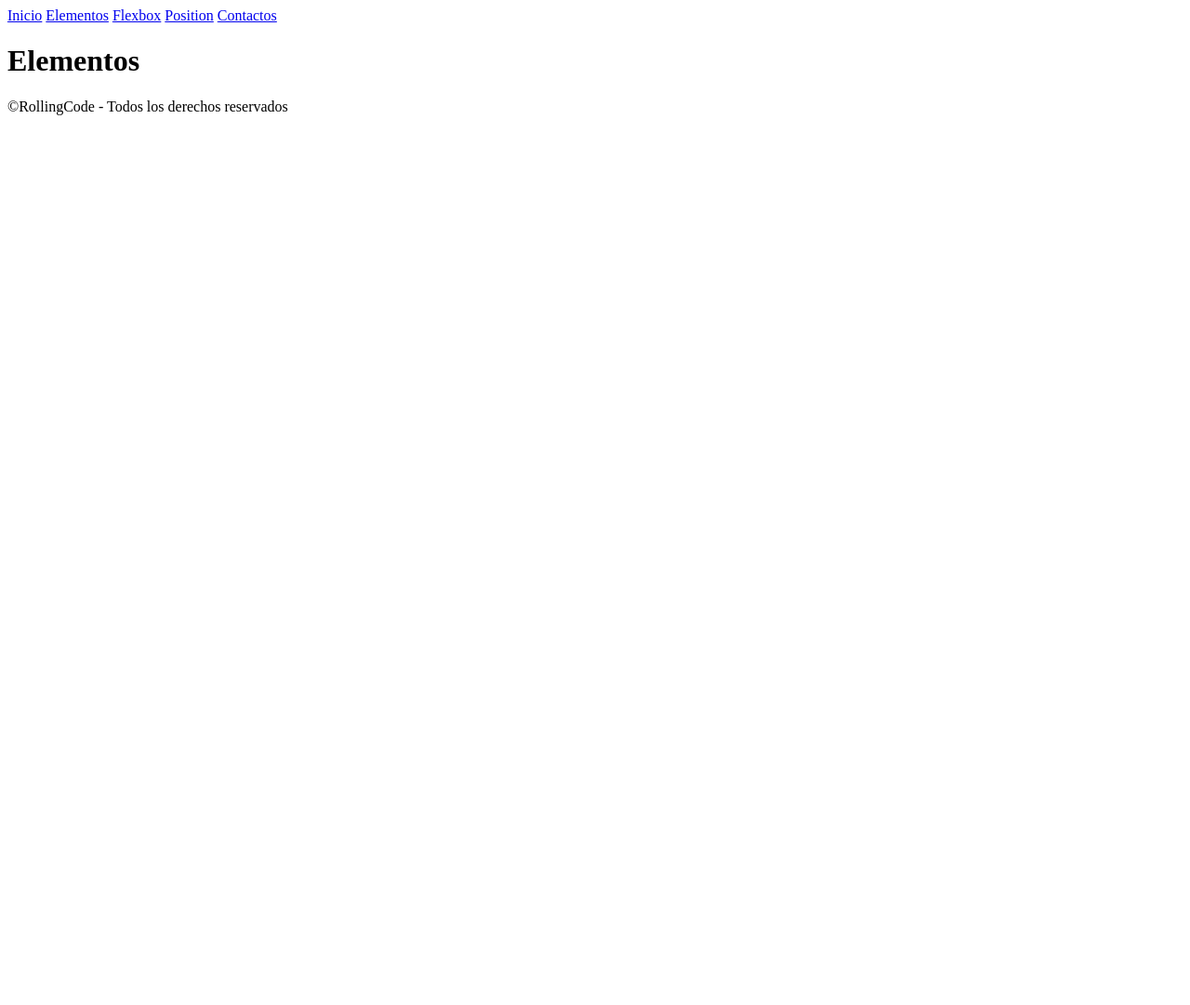
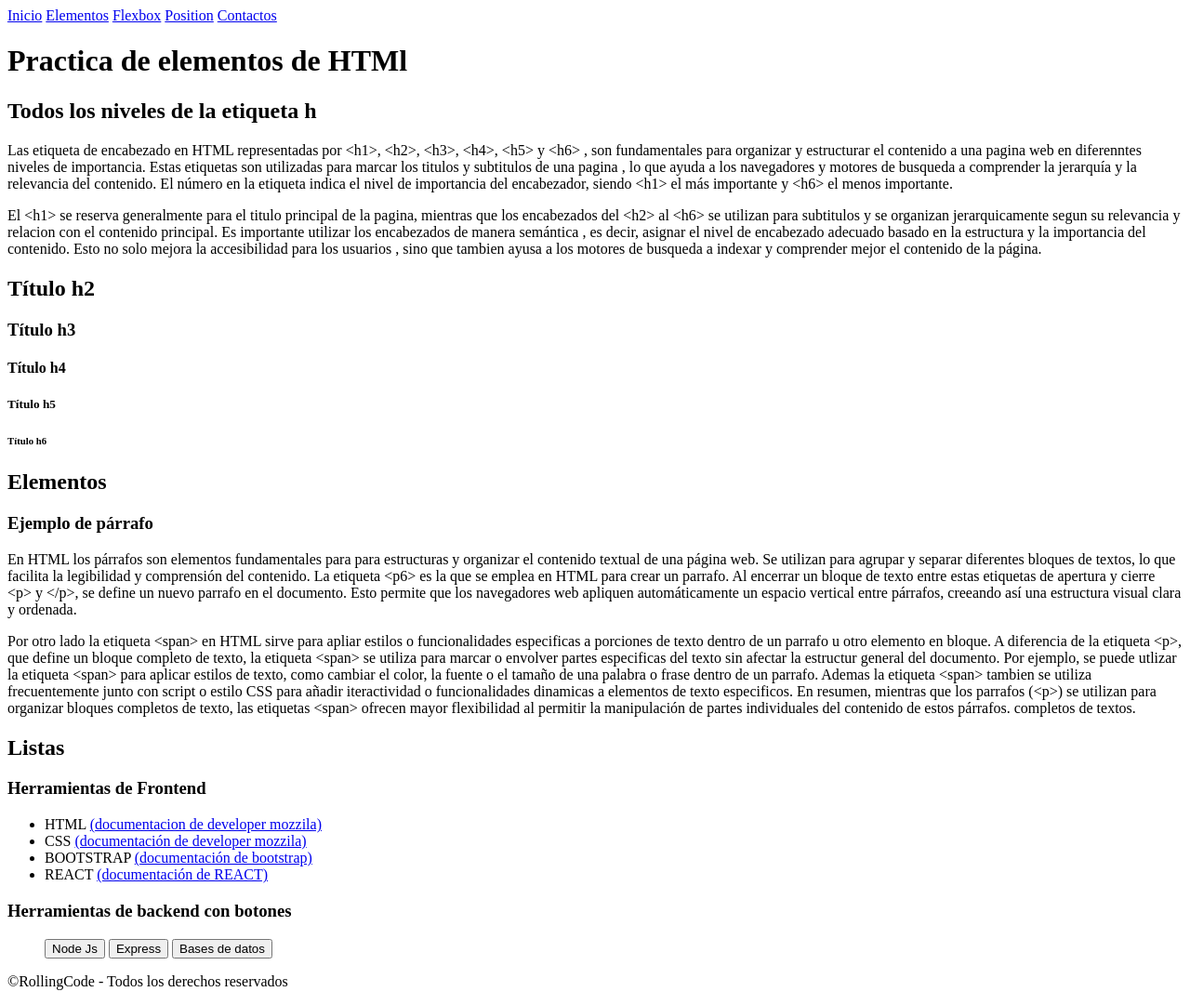
Before and after one commit to marvi2011/proyecto-01-rolling, a plain HTML site: page pages/elementos.html in a window 1280 px wide. Shown: the whole page at 93% size. Before the commit the page ends 800 px from the top, so only its background shows below. Drawn offline with Linux system fonts and the light colour scheme.

Commit message:
agregué toda la info de la pagina

```diff
--- a/pages/elementos.html
+++ b/pages/elementos.html
@@ -13,7 +13,7 @@
     />
     <meta name="author" content="Victoria Gramajo" />
     <link rel="icon" href="../img/logo-3.jpg" />
-    <link rel="stylesheet" href="../css/style.css">
+    <link rel="stylesheet" href="../css/style.css" />
     <title>Mi primer web</title>
   </head>
   <body>
@@ -27,10 +27,100 @@
       </nav>
     </header>
     <main>
-        <h1>Elementos</h1>
+      <h1>Practica de elementos de HTMl</h1>
+      <h2>Todos los niveles de la etiqueta <b>h</b></h2>
+      <p>
+        Las etiqueta de encabezado en HTML representadas por &lt;h1&gt;,
+        &lt;h2&gt;, &lt;h3&gt;, &lt;h4&gt;, &lt;h5&gt; y &lt;h6&gt; , son
+        fundamentales para organizar y estructurar el contenido a una pagina web
+        en diferenntes niveles de importancia. Estas etiquetas son utilizadas
+        para marcar los titulos y subtitulos de una pagina , lo que ayuda a los
+        navegadores y motores de busqueda a comprender la jerarquía y la
+        relevancia del contenido. El número en la etiqueta indica el nivel de
+        importancia del encabezador, siendo &lt;h1&gt; el más importante y
+        &lt;h6&gt; el menos importante.
+      </p>
+      <p>
+        El &lt;h1&gt; se reserva generalmente para el titulo principal de la
+        pagina, mientras que los encabezados del &lt;h2&gt; al &lt;h6&gt; se
+        utilizan para subtitulos y se organizan jerarquicamente segun su
+        relevancia y relacion con el contenido principal. Es importante utilizar
+        los encabezados de manera semántica , es decir, asignar el nivel de
+        encabezado adecuado basado en la estructura y la importancia del
+        contenido. Esto no solo mejora la accesibilidad para los usuarios , sino
+        que tambien ayusa a los motores de busqueda a indexar y comprender mejor
+        el contenido de la página.
+      </p>
+      <h2>Título h2</h2>
+      <h3>Título h3</h3>
+      <h4>Título h4</h4>
+      <h5>Título h5</h5>
+      <h6>Título h6</h6>
+      <h2>Elementos</h2>
+      <h3>Ejemplo de párrafo</h3>
+      <p>
+        En HTML los párrafos son elementos fundamentales para para estructuras y
+        organizar el contenido textual de una página web. Se utilizan para
+        agrupar y separar diferentes bloques de textos, lo que facilita la
+        legibilidad y comprensión del contenido. La etiqueta &lt;p6&gt; es la
+        que se emplea en HTML para crear un parrafo. Al encerrar un bloque de
+        texto entre estas etiquetas de apertura y cierre &lt;p&gt; y &lt;/p&gt;,
+        se define un nuevo parrafo en el documento. Esto permite que los
+        navegadores web apliquen automáticamente un espacio vertical entre
+        párrafos, creeando así una estructura visual clara y ordenada.
+      </p>
+      <p>
+        Por otro lado la etiqueta &lt;span&gt; en HTML sirve para apliar estilos
+        o funcionalidades especificas a porciones de texto dentro de un parrafo
+        u otro elemento en bloque. A diferencia de la etiqueta &lt;p&gt;, que
+        define un bloque completo de texto, la etiqueta &lt;span&gt; se utiliza
+        para marcar o envolver partes especificas del texto sin afectar la
+        estructur general del documento. Por ejemplo, se puede utlizar la
+        etiqueta &lt;span&gt; para aplicar estilos de texto, como cambiar el
+        color, la fuente o el tamaño de una palabra o frase dentro de un
+        parrafo. Ademas la etiqueta &lt;span&gt; tambien se utiliza
+        frecuentemente junto con script o estilo CSS para añadir iteractividad o
+        funcionalidades dinamicas a elementos de texto especificos. En resumen,
+        mientras que los parrafos (&lt;p&gt;) se utilizan para organizar bloques
+        completos de texto, las etiquetas &lt;span&gt; ofrecen mayor
+        flexibilidad al permitir la manipulación de partes individuales del
+        contenido de estos párrafos. completos de textos.
+      </p>
+      <h2>Listas</h2>
+      <h3>Herramientas de Frontend</h3>
+      <ul>
+        <li>
+          HTML
+          <a href="https://developer.mozilla.org/en-US/"
+            >(documentacion de developer mozzila)</a
+          >
+        </li>
+        <li>
+          CSS
+          <a href="https://developer.mozilla.org/en-US/"
+            >(documentación de developer mozzila)</a
+          >
+        </li>
+        <li>
+          BOOTSTRAP
+          <a
+            href="https://getbootstrap.com/docs/5.3/getting-started/introduction/"
+            >(documentación de bootstrap)</a
+          >
+        </li>
+        <li>
+          REACT <a href="https://es.react.dev/">(documentación de REACT)</a>
+        </li>
+      </ul>
+      <h3>Herramientas de backend con botones</h3>
+      <ol>
+      <button>Node Js</button>
+      <button>Express</button>
+      <button>Bases de datos</button>
+    </ol>
     </main>
     <footer>
-        <p>&copy;RollingCode - Todos los derechos reservados</p>
+      <p>&copy;RollingCode - Todos los derechos reservados</p>
     </footer>
   </body>
 </html>
```
